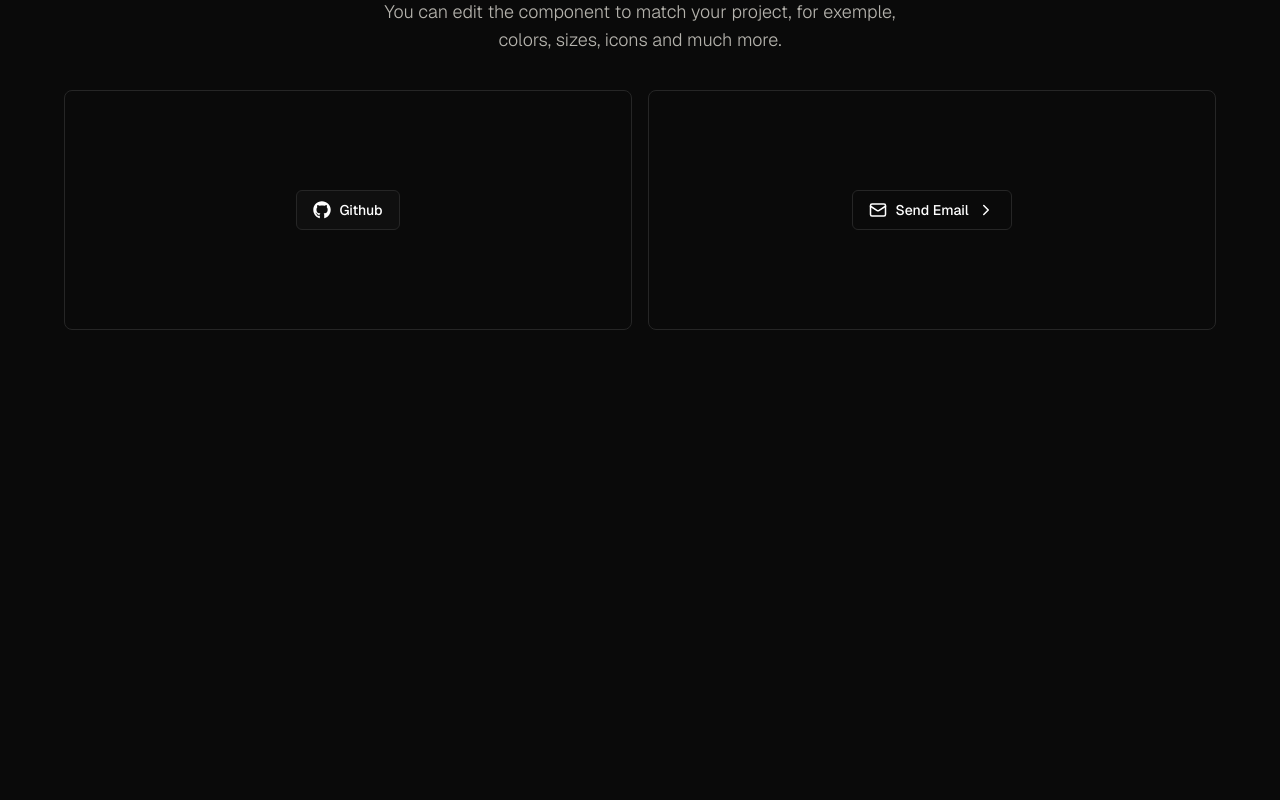
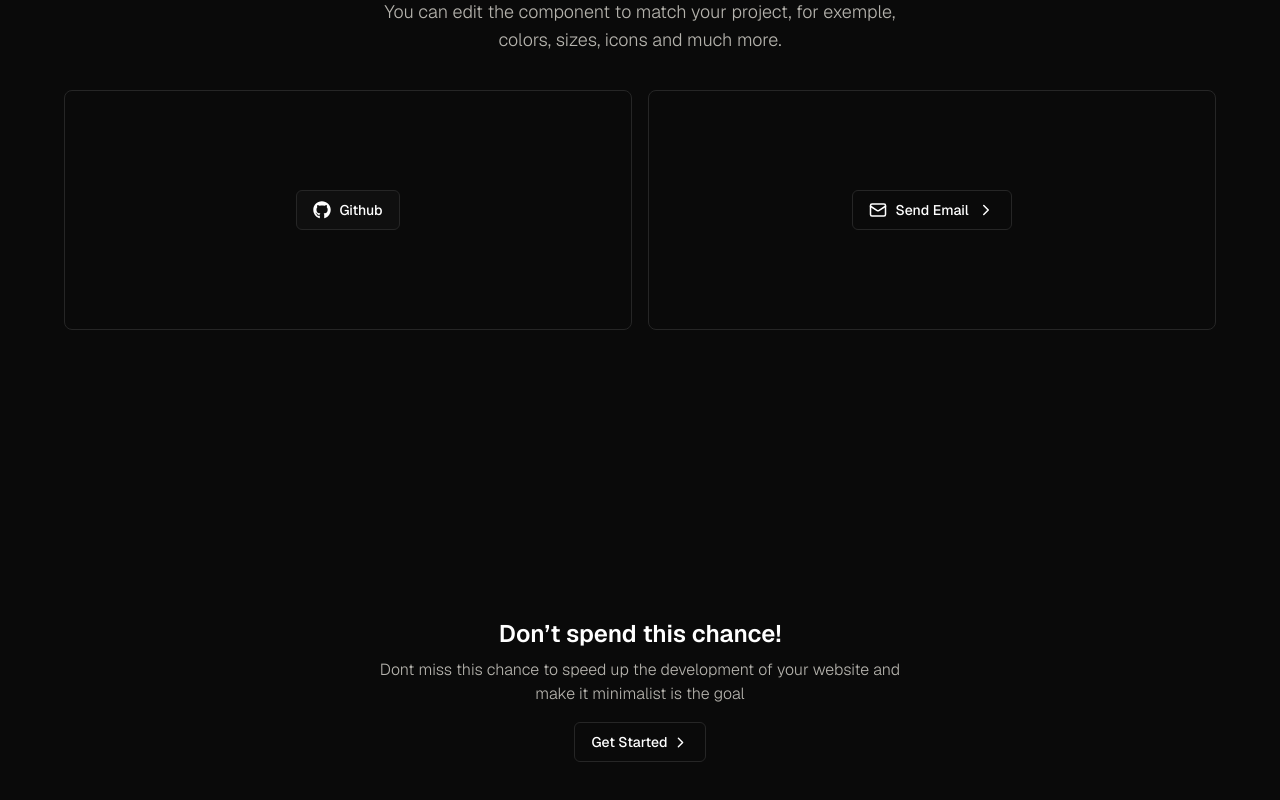
Before and after one commit to thiagomarim/core-ui, a Next.js app: page / in a window 1280 px wide. Shown: the part 1677-2477 px from the top of the page. Before the commit the page ends 2199 px from the top, so only its background shows below. Built offline with nearby package versions, Linux system fonts and the light colour scheme.

Commit message:
feat: add section get start with us

```diff
--- a/src/app/page.tsx
+++ b/src/app/page.tsx
@@ -1,4 +1,5 @@
 import ComponentSection from "@/components/component-section";
+import GetStarted from "@/components/get-started";
 import HeroSection from "@/components/hero-section";
 import TechnologiesSection from "@/components/technologies-section";
 
@@ -8,6 +9,7 @@ export default function Home() {
       <HeroSection />
       <TechnologiesSection />
       <ComponentSection />
+      <GetStarted />
     </main>
   );
 }
--- /dev/null
+++ b/src/components/get-started/index.tsx
@@ -0,0 +1,20 @@
+import { ChevronRight } from "lucide-react";
+import { Button } from "../ui/button";
+
+export default function GetStarted() {
+  return (
+    <section className="container py-24 flex flex-col items-center gap-2">
+      <h3 className="text-xl font-semibold text-center md:text-2xl text-primary">
+        Don’t spend this chance!
+      </h3>
+      <p className=" font-light text-secondary text-center max-w-[550px]">
+        Dont miss this chance to speed up the development of your website and
+        make it minimalist is the goal
+      </p>
+      <Button className="mt-2 flex items-center gap-1" variant={"outline"}>
+        Get Started
+        <ChevronRight size={17} />
+      </Button>
+    </section>
+  );
+}
```
